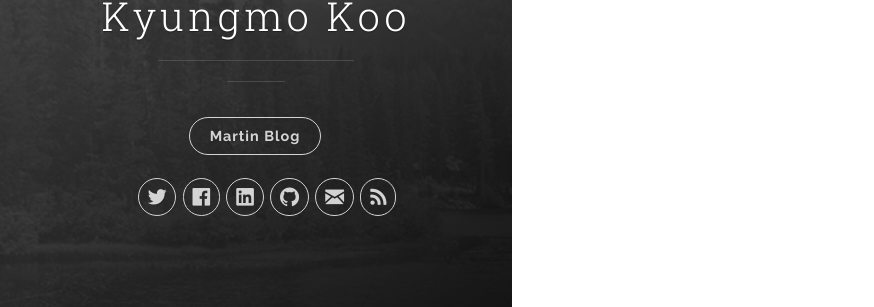
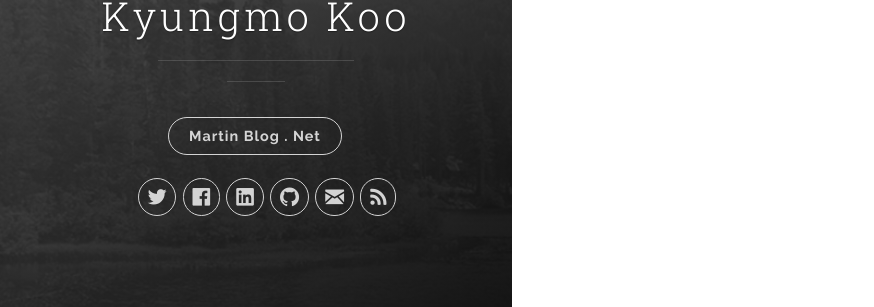
Before and after one commit to kookyungmo/kookyungmo.github.com, a Jekyll site: the page built from index.html, in a window 1280 px wide. Shown: the part 406-713 px from the top of the page, without its empty margins (0-874 px from the left). Built offline with Jekyll 4.4.1, drawn with Linux system fonts in a browser that asks for light colours; the list of posts is cut into pages by our own code.

Commit message:
minor fix

```diff
--- a/_includes/header.html
+++ b/_includes/header.html
@@ -21,7 +21,7 @@
           <nav class="cover-navigation cover-navigation--primary">
             <ul class="navigation">
               <!-- <li class="navigation__item"><a href="{{ site.baseurl }}/#blog" title="link to {{ site.title }} blog" class="blog-button">Blog</a></li> -->
-              <li class="navigation__item"><a href="https://martinblog.net/" title="link to MartinBlon.net" class="blog-button">Martin Blog</a></li>
+              <li class="navigation__item"><a href="https://martinblog.net/" title="link to MartinBlog.net" class="blog-button">Martin Blog . Net</a></li>
             </ul>
           </nav>
 
```
